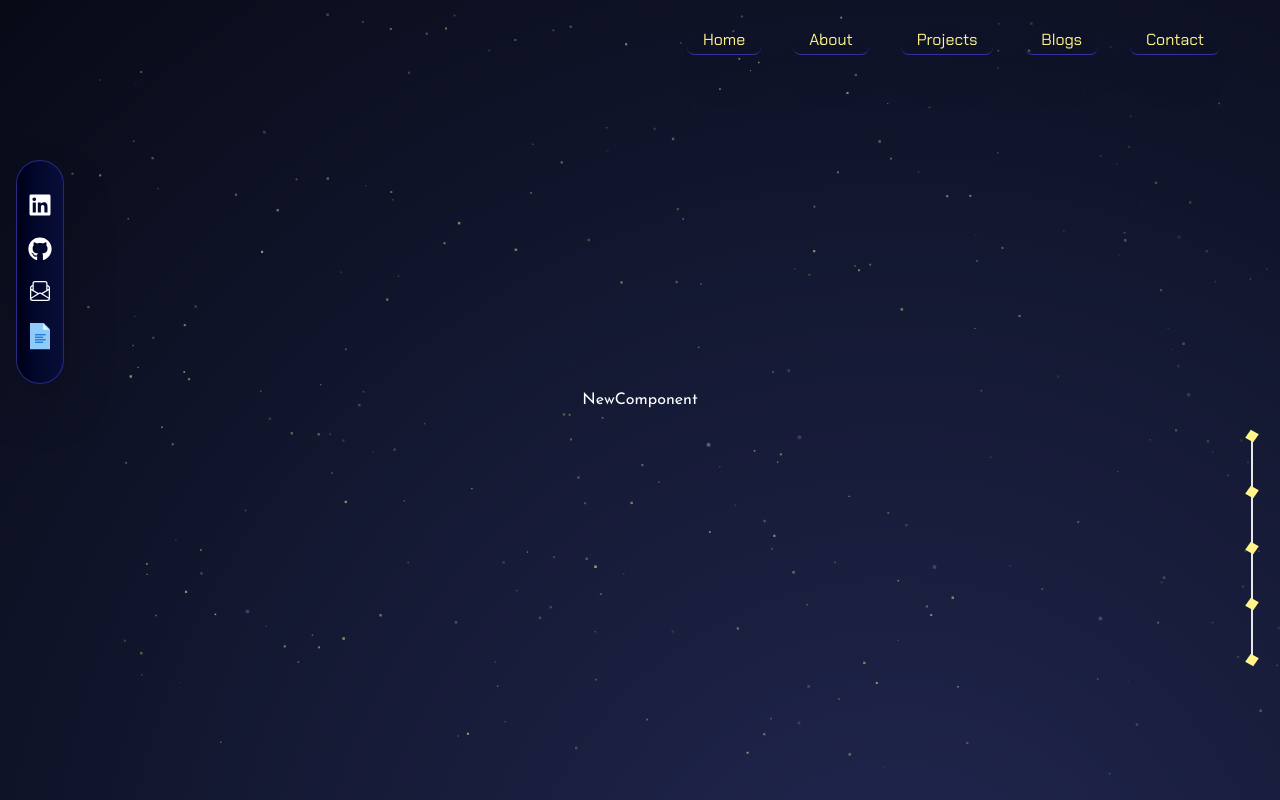
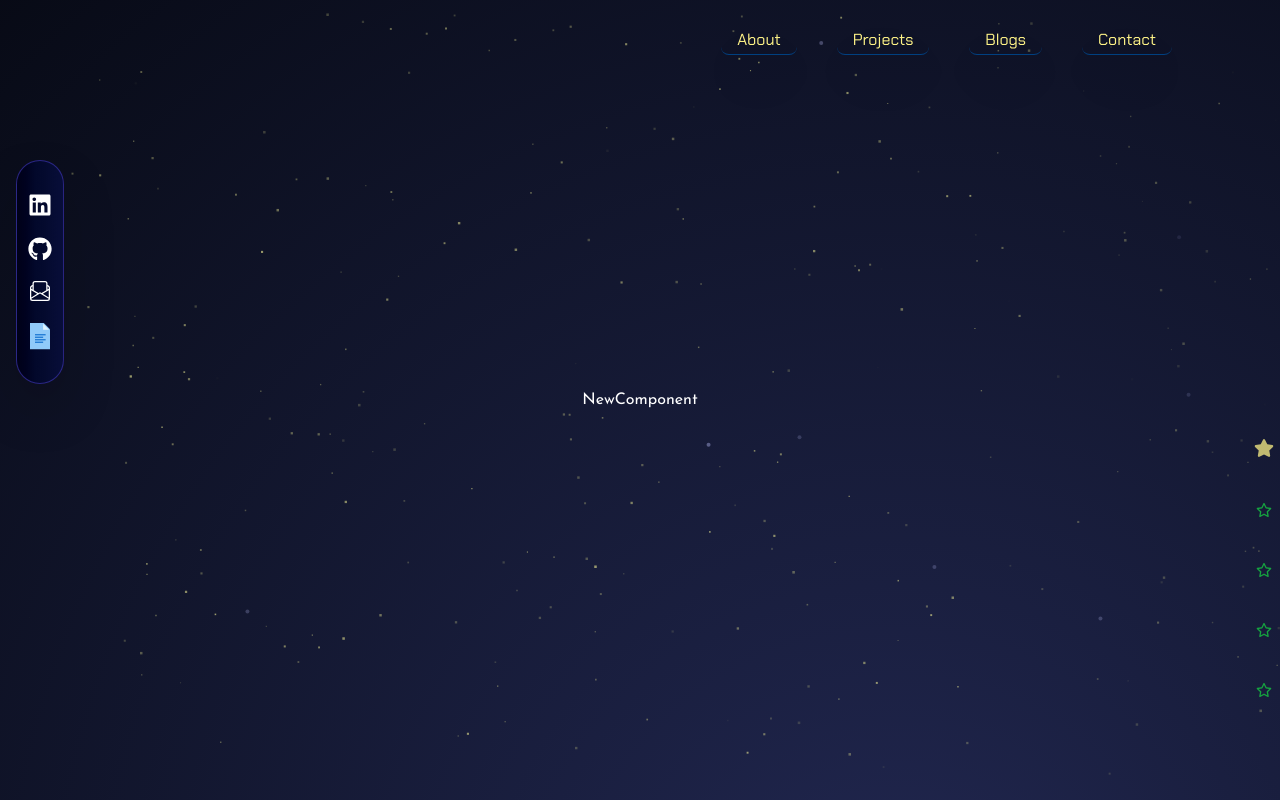
Before and after one commit to Rashedin-063/my-portfolio, a Next.js app: page / in a window 1280 px wide. Built offline with nearby package versions, Linux system fonts and the light colour scheme.

Commit message:
right-sidebar scrolling functionality implemented

```diff
--- a/src/app/globals.css
+++ b/src/app/globals.css
@@ -2,6 +2,11 @@
 @tailwind components;
 @tailwind utilities;
 
+@layer utilities {
+  .border-gradient {
+    border-image: linear-gradient(to right, #000118, #000220, #02082B, #040A2E, #060C34, #080E39) 1;
+  }
+}
 
   body {
   @apply font-josefinSans;
--- a/src/app/page.tsx
+++ b/src/app/page.tsx
@@ -16,7 +16,7 @@ const Home: NextPage = () => {
   return (
     <div className='relative'>
 
-      <div className="lg:absolute lg:right-8 xl:right-12">
+      <div className="lg:absolute lg:right-16 xl:right-24">
            <Navbar/>
          </div>
 
@@ -25,11 +25,11 @@ const Home: NextPage = () => {
         <LeftSidebar />
       </div>
       {/* right sidebar */}
-      <div className='absolute right-4 md:right-8 top-60'>
+      <div className='absolute right-6 md:right-8 top-60 '>
         <RightSidebar />
       </div>
       {/* main content */}
-      <div className='max-w-7xl px-4 mx-auto'>
+      <div className='max-w-7xl px-4 mx-auto space-y-16'>
         <NewComponent />
         <About />
         <Projects />
--- a/src/components/Contact.tsx
+++ b/src/components/Contact.tsx
@@ -1,6 +1,8 @@
 const Contact = () => {
   return (
-    <div id="contact" className="min-h-[50vh]">Contact</div>
+    <div id="contact" className="min-h-[80vh] border-2 border-green-lantern">
+
+    </div>
   )
 }
 export default Contact
--- a/src/components/NewComponent.tsx
+++ b/src/components/NewComponent.tsx
@@ -1,6 +1,6 @@
 const NewComponent = () => {
   return (
-    <div className="min-h-screen flex justify-center items-center" id="about">NewComponent</div>
+    <div id="newC" className="min-h-screen flex justify-center items-center">NewComponent</div>
   )
 }
 export default NewComponent
--- a/src/components/ui/Navbar.tsx
+++ b/src/components/ui/Navbar.tsx
@@ -9,12 +9,12 @@ const Navbar = () => {
     <div className='text-yellow-sunshine py-4 font-chakraPetch'>
       <ul>
         <Fade cascade damping={0.3} triggerOnce={true}>
-          <ul className='flex justify-center items-center gap-1 md:gap-6 lg:gap-8 text-sm md:text-base p-3 mx-8 md:mx-auto rounded-xl border-opacity-75 drop-shadow-2xl'>
-            {navItems.map(({ to, label }) => (
+          <ul className='flex justify-between items-center text-sm md:text-base p-3 mx-4 md:mx-32 lg:mx-auto lg:gap-8 xl:gap-10 rounded-xl border-opacity-75 drop-shadow-2xl '>
+            {navItems.slice(1, 5).map(({ to, label }) => (
               <li key={to}>
                 <a
                   href={to}
-                  className='hover:transition hover:duration-700 hover:font-semibold border-b border-indigo-800 px-4 pb-1 rounded-lg'
+                  className=' border-b border-deep-ocean px-4 pb-1 rounded-lg hover:border-b-2 hover:border-white-pearl'
                 >
                   {label}
                 </a>
--- a/src/components/ui/RightSidebar.tsx
+++ b/src/components/ui/RightSidebar.tsx
@@ -1,19 +1,54 @@
-import '../../styles/rightSidebar.css'
+"use client"
+
+import React, { useEffect, useState } from 'react';
+import '../../styles/rightSidebar.css';
+import { FaRegStar } from 'react-icons/fa6';
+import { FaStar } from 'react-icons/fa';
+import { navItems } from '@/data/index';
+
 const RightSidebar = () => {
+  const [activeSection, setActiveSection] = useState<string | null>(null);
+
+  useEffect(() => {
+    const sections = navItems.map(({ to }) => document.querySelector(to));
+    const observerOptions = {
+      threshold: 1,
+    };
+
+    const observer = new IntersectionObserver((entries) => {
+      entries.forEach((entry) => {
+        if (entry.isIntersecting) {
+          setActiveSection(entry.target.id); // Set the currently visible section
+        }
+      });
+    }, observerOptions);
+
+    sections.forEach((section) => {
+      if (section) observer.observe(section as Element);
+    });
+
+    return () => observer.disconnect(); // Cleanup observer on unmount
+  }, []);
+
   return (
-    <div className='  fixed mt-48'>
-      <div className="flex flex-col justify-center items-center gap-y-12 relative">
-      <div className="absolute w-[2px] h-full bg-gray-200 -z-10">
-
+    <div className={`fixed mt-48 ${activeSection}`}>
+      <div className='flex flex-col justify-center items-center gap-y-8 relative'>
+        {navItems.map(({ to }) => (
+          <a
+            key={to}
+            href={to}
+            className={` hover:scale-110 transition ease-in-out duration-300  cursor-pointer border-2 border-transparent p-1 ${
+              activeSection === to.replace('#', '')
+                ? 'text-lg lg:text-xl text-yellow-sunshine animate-pulse'
+                : 'text-sm lg:text-base text-green-lantern hover:text-[#73EC8B]'
+            }`}
+          >
+            {activeSection === to.slice(1) ? <FaStar /> : <FaRegStar />}
+          </a>
+        ))}
       </div>
-         <div className='rectangle hover:scale-150'></div>
-         <div className='rectangle'></div>
-         <div className='rectangle'></div>
-         <div className='rectangle'></div>
-         <div className='rectangle'></div>
-
-     </div>
     </div>
   );
 };
+
 export default RightSidebar;
--- a/src/data/index.ts
+++ b/src/data/index.ts
@@ -1,5 +1,5 @@
 export const navItems = [
-  { to: '#home', label: 'Home' },
+  { to: '#newC', label: 'Home' },
   { to: '#about', label: 'About' },
   { to: '#projects', label: 'Projects' },
   { to: '#blogs', label: 'Blogs' },
--- a/tailwind.config.ts
+++ b/tailwind.config.ts
@@ -14,10 +14,10 @@ const config: Config = {
   theme: {
     extend: {
       backgroundImage: {
+        'custom-radial':
+          'radial-gradient(1600px at 70% 120%, rgba(33, 39, 80, 1) 1%, #020409 100%)',
         'custom-gradient':
           'linear-gradient(to right, #000118,  #000220, #02082B, #040A2E,  #060C34, #080E39)',
-        'custom-radial':
-          'radial-gradient(1600px at 70% 120%, rgba(33, 39, 80, 1) 1%, #020409 100%)',
       },
       fontFamily: {
         indieFlower: ['var(--indie-flower)', 'cursive'],
@@ -31,7 +31,6 @@ const config: Config = {
         'deep-ocean': '#004080',
         'green-lantern': '#16A240',
         'white-pearl': '#FBF8EF',
-        'charcoal-gray': '#000000',
       },
     },
   },
@@ -51,6 +50,3 @@ function addVariablesForColors({ addBase, theme }: any) {
 }
 
 export default config;
-
-
-// 73EC8B
```
